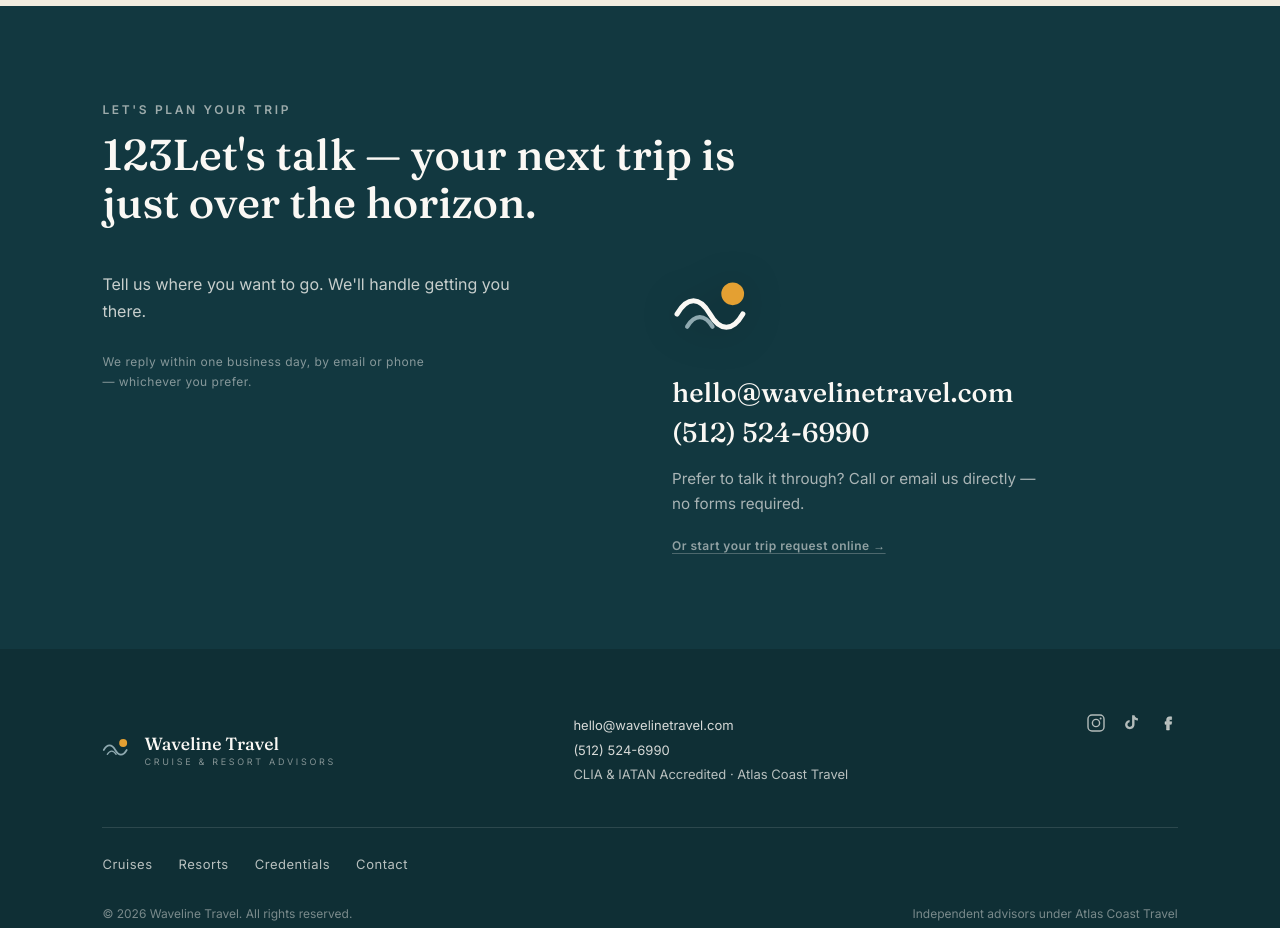
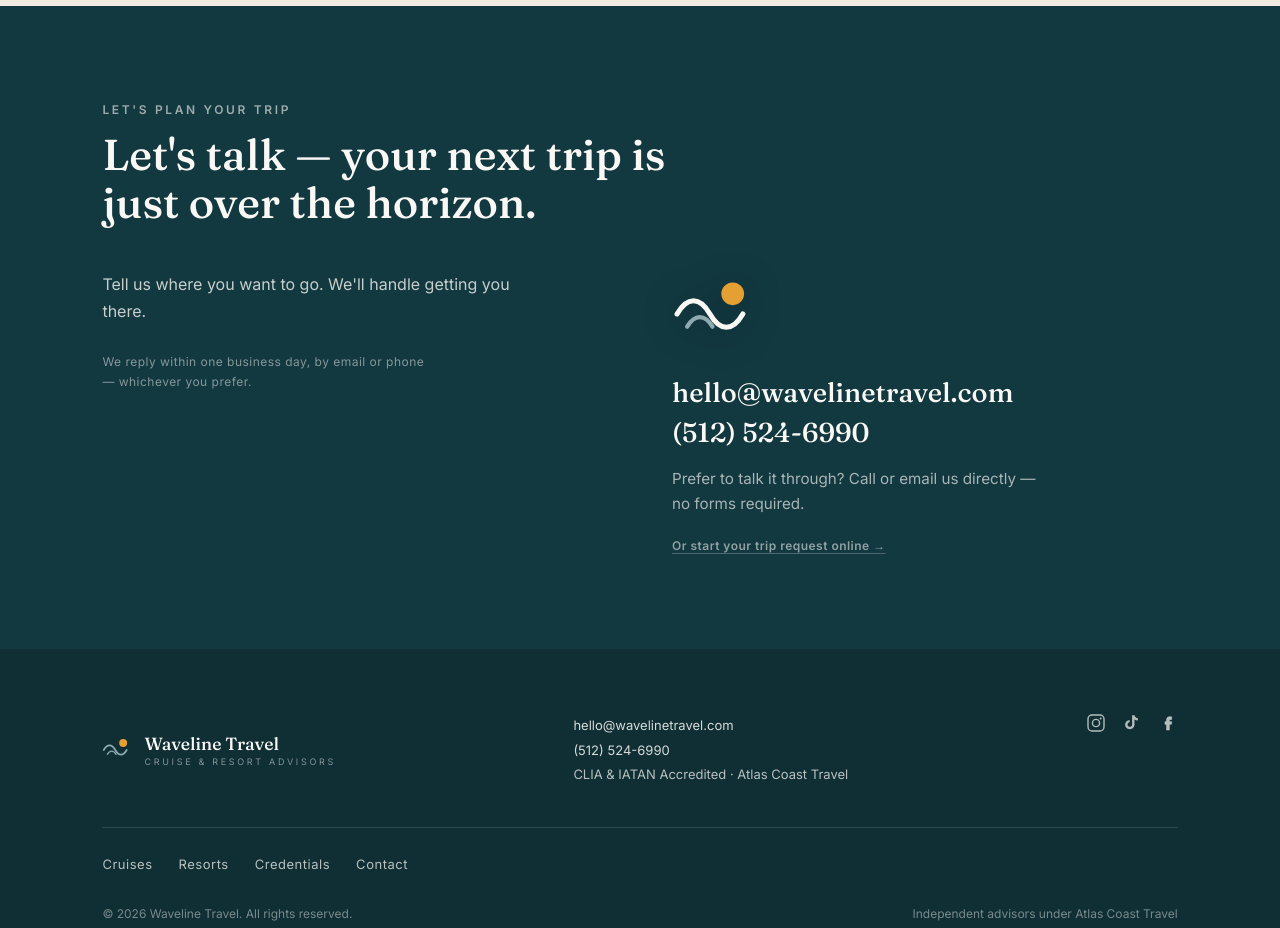
Before and after one commit to davelarson24/wavelike-travel-site, a plain HTML site: page index.html in a window 1280 px wide. Shown: the part 3360-4288 px from the top of the page. Drawn offline with nearby package versions, Linux system fonts and the light colour scheme; animation ran at ten frames a second.

Commit message:
Update index.html

```diff
--- a/index.html
+++ b/index.html
@@ -1166,7 +1166,7 @@
   <section class="consultation" id="consultation">
     <div class="section-head">
       <div class="section-eyebrow reveal">Let's plan your trip</div>
-      <h2 class="section-title reveal">123Let's talk — your next trip is just over the horizon.</h2>
+      <h2 class="section-title reveal">Let's talk — your next trip is just over the horizon.</h2>
     </div>
     <div class="consultation-layout">
       <div class="consultation-copy reveal">
```
